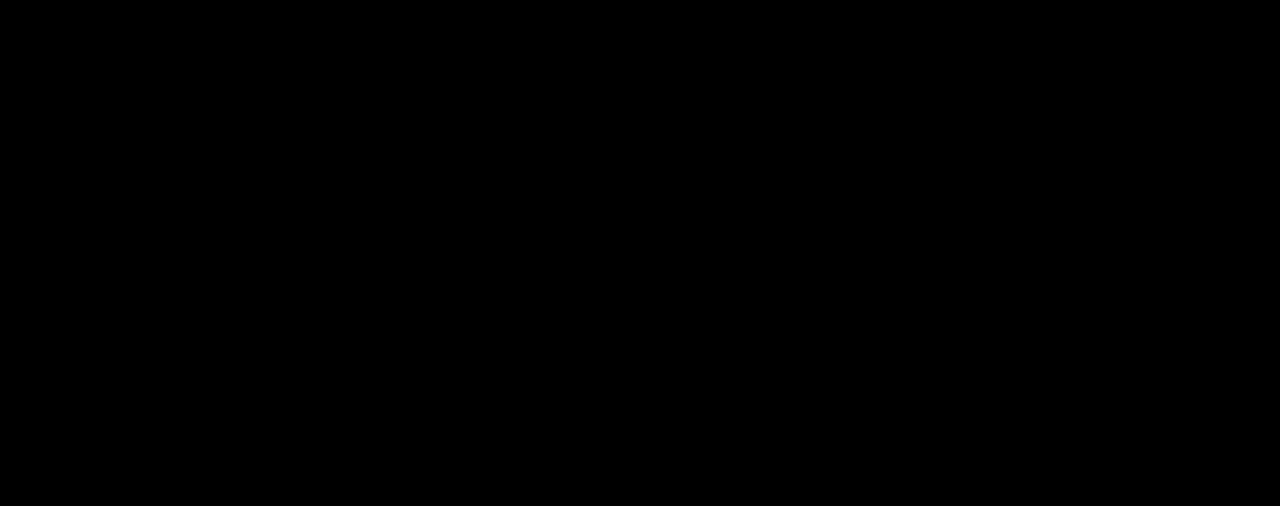
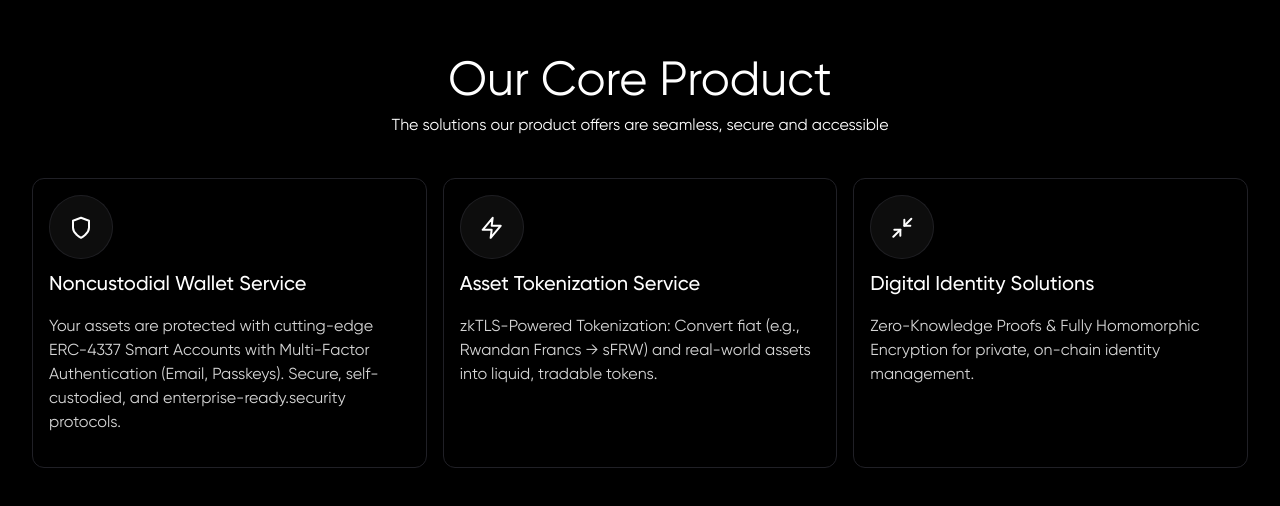
Before and after one commit to 0xsereel/website, a React (Vite) app: page / in a window 1280 px wide. Shown: the part 782-1288 px from the top of the page. Before the commit the page ends 800 px from the top, so only its background shows below. Built offline with nearby package versions, Linux system fonts and the light colour scheme.

Commit message:
feat: worked on the coreProduct section

```diff
--- /dev/null
+++ b/src/components/Home/CoreProduct.tsx
@@ -0,0 +1,138 @@
+export const CoreProduct = () => {
+  return (
+    <section className="w-full flex items-center justify-center py-10">
+      <div className="w-[95%] mx-auto">
+        {/* Title */}
+
+        <div className="w-full flex items-center justify-center flex-col">
+          <h3 className="text-5xl">Our Core Product</h3>
+          <p className="mt-2 text-center">
+            The solutions our product offers are seamless, secure and accessible{" "}
+          </p>
+        </div>
+
+        {/* Cards */}
+
+        <div className="flex items-center justify-center gap-4 mt-10">
+          <div className="w-[400px] h-[290px] border border-[#202026] rounded-xl p-4">
+            <div className="w-full">
+              <div className="w-[64px] h-[64px] border border-[#5F5F7138] rounded-full bg-white/5 flex items-center justify-center">
+                <svg
+                  width="24"
+                  height="25"
+                  viewBox="0 0 24 25"
+                  fill="none"
+                  xmlns="http://www.w3.org/2000/svg"
+                >
+                  <path
+                    d="M12 22.8C12 22.8 20 18.8 20 12.8V5.80005L12 2.80005L4 5.80005V12.8C4 18.8 12 22.8 12 22.8Z"
+                    stroke="white"
+                    stroke-width="2"
+                    stroke-linecap="round"
+                    stroke-linejoin="round"
+                  />
+                </svg>
+              </div>
+            </div>
+
+            <div className="mt-3">
+              <h3 className="font-gilroy-medium text-xl">
+                Noncustodial Wallet Service
+              </h3>
+              <p className="mt-4 text-[#D5D5D5]">
+                Your assets are protected with cutting-edge ERC-4337 Smart
+                Accounts with Multi-Factor Authentication (Email, Passkeys).
+                Secure, self-custodied, and enterprise-ready.security protocols.
+              </p>
+            </div>
+          </div>
+
+          <div className="w-[400px] h-[290px] border border-[#202026] rounded-xl p-4">
+            <div className="w-full">
+              <div className="w-[64px] h-[64px] border border-[#5F5F7138] rounded-full bg-white/5 flex items-center justify-center">
+                <svg
+                  width="25"
+                  height="25"
+                  viewBox="0 0 25 25"
+                  fill="none"
+                  xmlns="http://www.w3.org/2000/svg"
+                >
+                  <path
+                    d="M13.6666 2.80005L3.66663 14.8H12.6666L11.6666 22.8L21.6666 10.8H12.6666L13.6666 2.80005Z"
+                    stroke="white"
+                    stroke-width="2"
+                    stroke-linecap="round"
+                    stroke-linejoin="round"
+                  />
+                </svg>
+              </div>
+            </div>
+
+            <div className="mt-3">
+              <h3 className="font-gilroy-medium text-xl">
+                Asset Tokenization Service
+              </h3>
+              <p className="mt-4 text-[#D5D5D5]">
+                zkTLS-Powered Tokenization: Convert fiat (e.g., Rwandan Francs →
+                sFRW) and real-world assets into liquid, tradable tokens.
+              </p>
+            </div>
+          </div>
+
+          <div className="w-[400px] h-[290px] border border-[#202026] rounded-xl p-4">
+            <div className="w-full">
+              <div className="w-[64px] h-[64px] border border-[#5F5F7138] rounded-full bg-white/5 flex items-center justify-center">
+                <svg
+                  width="25"
+                  height="25"
+                  viewBox="0 0 25 25"
+                  fill="none"
+                  xmlns="http://www.w3.org/2000/svg"
+                >
+                  <path
+                    d="M4.33337 14.8H10.3334V20.8"
+                    stroke="white"
+                    stroke-width="2"
+                    stroke-linecap="round"
+                    stroke-linejoin="round"
+                  />
+                  <path
+                    d="M20.3334 10.8H14.3334V4.80005"
+                    stroke="white"
+                    stroke-width="2"
+                    stroke-linecap="round"
+                    stroke-linejoin="round"
+                  />
+                  <path
+                    d="M14.3334 10.8L21.3334 3.80005"
+                    stroke="white"
+                    stroke-width="2"
+                    stroke-linecap="round"
+                    stroke-linejoin="round"
+                  />
+                  <path
+                    d="M3.33337 21.8L10.3334 14.8"
+                    stroke="white"
+                    stroke-width="2"
+                    stroke-linecap="round"
+                    stroke-linejoin="round"
+                  />
+                </svg>
+              </div>
+            </div>
+
+            <div className="mt-3">
+              <h3 className="font-gilroy-medium text-xl">
+                Digital Identity Solutions
+              </h3>
+              <p className="mt-4 text-[#D5D5D5]">
+                Zero-Knowledge Proofs & Fully Homomorphic Encryption for
+                private, on-chain identity management.
+              </p>
+            </div>
+          </div>
+        </div>
+      </div>
+    </section>
+  );
+};
--- /dev/null
+++ b/src/components/Home/IGS.tsx
@@ -0,0 +1,23 @@
+// Instititutional Grade Software (section)
+
+
+export const IGS = () => {
+  return (
+    <section className="w-full flex items-center justify-center">
+
+        <div className="w-[95%] mx-auto">
+
+             {/* Title */}
+
+        <div className="w-full flex  flex-col">
+          <h3 className="text-5xl">Institutional-Grade Software</h3>
+          <p className="mt-2 text-center">
+          The solutions our product offers are seamless, secure and accessible .
+          </p>
+        </div>
+
+        </div>
+
+    </section>
+  )
+}
--- a/src/pages/Home/Home.tsx
+++ b/src/pages/Home/Home.tsx
@@ -1,9 +1,11 @@
+import { CoreProduct } from "../../components/Home/CoreProduct";
 import { Hero } from "../../components/Home/Hero";
 
 export const Home = () => {
   return (
     <div className="w-full">
       <Hero />
+      <CoreProduct />
     </div>
   );
 };
```
